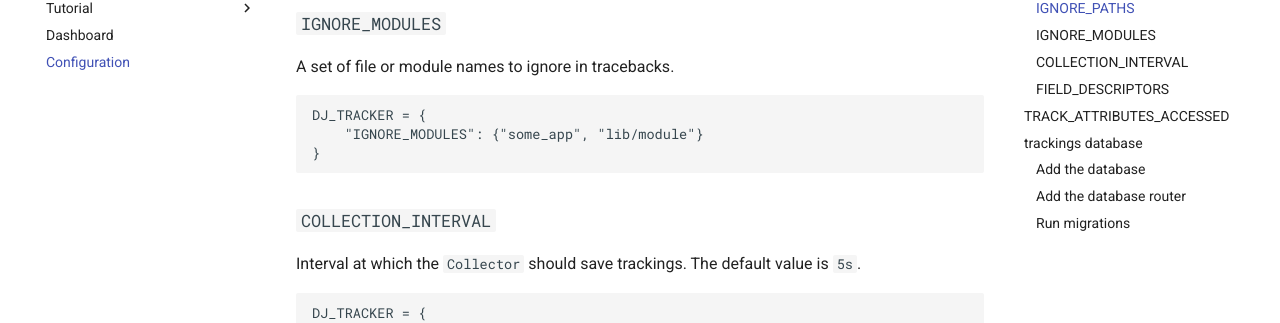
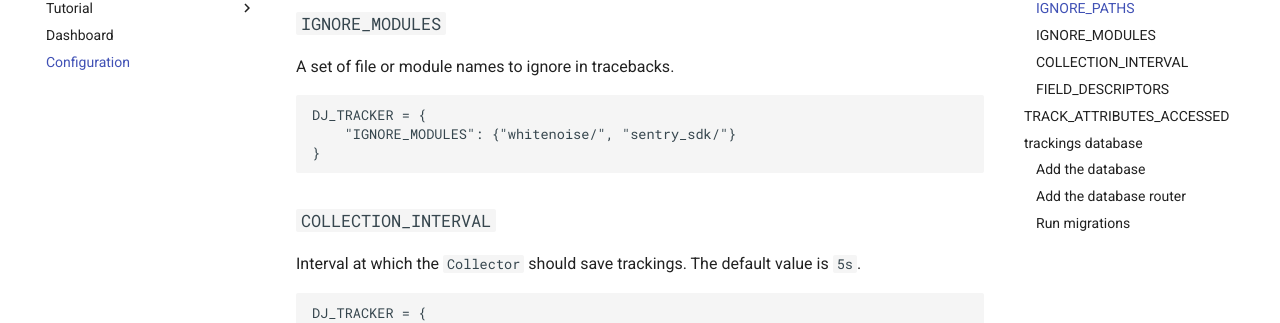
Before and after one commit to Tijani-Dia/dj-tracker, an MkDocs documentation site: the page built from docs/configuration.md, in a window 1280 px wide and 900 px high, scrolled down 573 px. Shown: the part 154-477 px from the top of the window. Built offline with MkDocs 1.6.1 and Material for MkDocs 9.7.7, drawn with Linux system fonts in a browser that asks for light colours; comment, search, counter and statistics services are not loaded.

Commit message:
Show example for the `IGNORE_MODULES` setting

````diff
--- a/docs/configuration.md
+++ b/docs/configuration.md
@@ -31,7 +31,7 @@ A set of file or module names to ignore in tracebacks.
 
 ```python
 DJ_TRACKER = {
-    "IGNORE_MODULES": {"some_app", "lib/module"}
+    "IGNORE_MODULES": {"whitenoise/", "sentry_sdk/"}
 }
 ```
 
````
